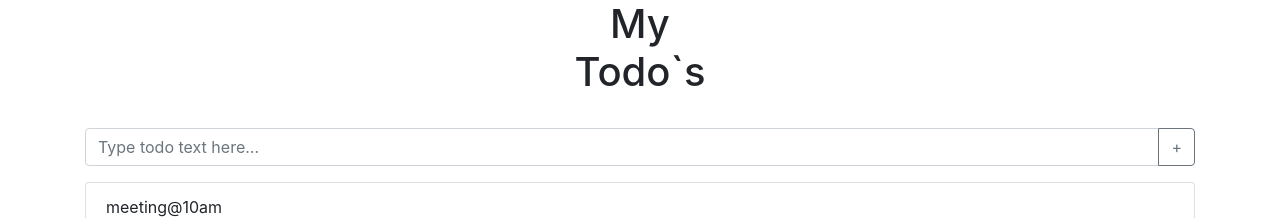
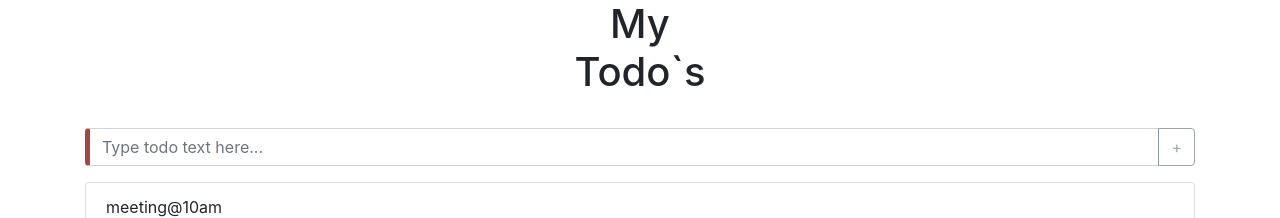
Before and after one commit to yogesh-nandwana/TodoApp, an Angular app: page / in a window 1280 px wide. Shown: the top 218 px of the page. Built offline with nearby package versions, Linux system fonts and the light colour scheme.

Commit message:
added validation

```diff
--- a/src/app/todo-bar/todo-bar.component.html
+++ b/src/app/todo-bar/todo-bar.component.html
@@ -1,11 +1,13 @@
+<form #todoBarForm="ngForm">
 <div class="input-group mb-3">
-  <input type="text" [(ngModel)]="todoToAdd" (keyup.enter)="addTodo()" class="form-control" required
+  <input type="text" [(ngModel)]="todoToAdd" (keyup.enter)="addTodo();todoBarForm.reset()" class="form-control" name="todoTxt" required
     minlength="4" #todoTxt="ngModel" placeholder="Type todo text here..." aria-label="Recipient's username" aria-describedby="basic-addon2">
   <div class="input-group-append">
-    <button class="btn btn-outline-secondary" type="button" (click)='addTodo()'>+</button>
+    <button class="btn btn-outline-secondary" type="button" (click)='addTodo();todoBarForm.reset()' [disabled]="!todoBarForm.form.valid">+</button>
   </div>
 </div>
 <div *ngIf="todoTxt.invalid && (todoTxt.dirty || todoTxt.touched)" class="alert alert-danger">
   <div *ngIf="todoTxt.errors.required">Todo is required.</div>
   <div *ngIf="todoTxt.errors.minlength">Todo must be at least 4 characters long.</div>
 </div>
+</form>
--- a/src/app/todo-bar/todo-bar.component.ts
+++ b/src/app/todo-bar/todo-bar.component.ts
@@ -11,10 +11,18 @@ export class TodoBarComponent implements OnInit {
   todoToAdd: string;
   constructor(private todoDataService: TodoDataService) { }
 
-  ngOnInit() { }
+  ngOnInit() {}
 
-  addTodo(todo) {
-    console.log(this.todoToAdd);
-    this.todoDataService.addTodo(this.todoToAdd);
+  isInvalidTodo(){
+    return this.todoToAdd.trim().length>3;
+  }
+
+  addTodo() {
+    if(this.isInvalidTodo()){
+      console.log(this.todoToAdd);
+      this.todoDataService.addTodo(this.todoToAdd);
+    }else{
+      console.warn(`Invalid todo:${this.todoToAdd}`);
+    }
   }
 }
--- a/src/styles.css
+++ b/src/styles.css
@@ -1 +1,8 @@
 /* You can add global styles to this file, and also import other style files */
+.ng-valid[required], .ng-valid.required  {
+  border-left: 5px solid #42A948; /* green */
+}
+
+.ng-invalid:not(form)  {
+  border-left: 5px solid #a94442; /* red */
+}
```
